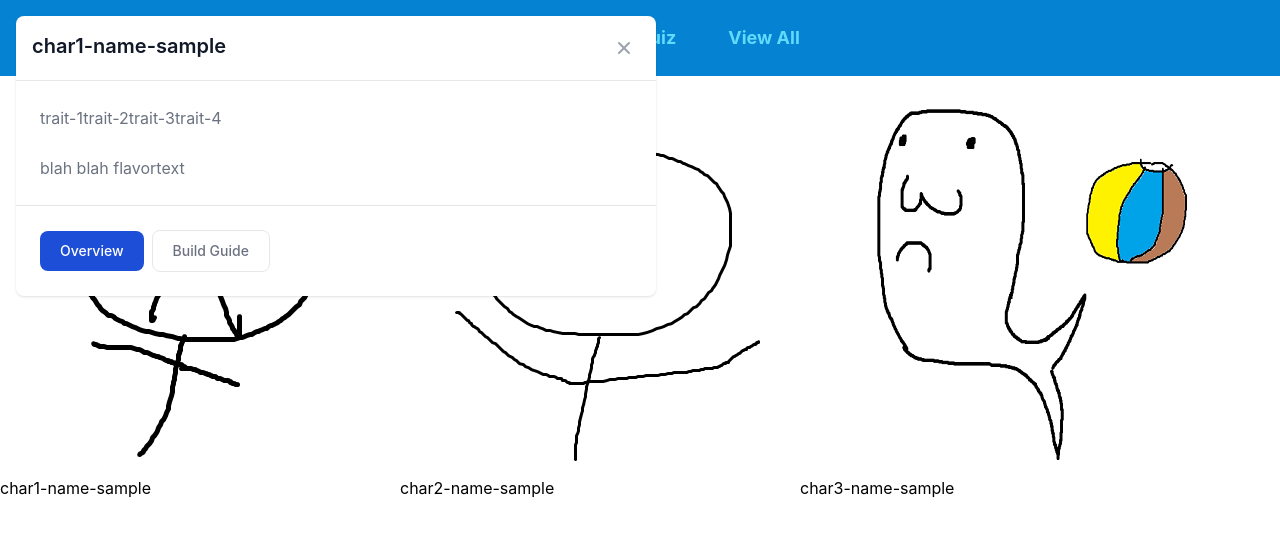
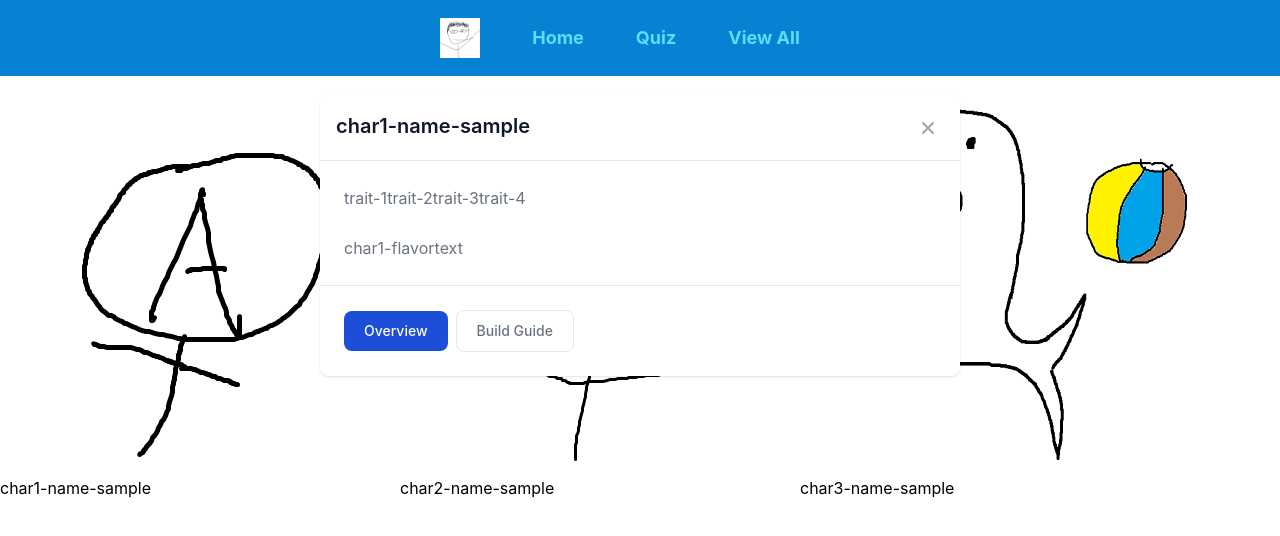
Before and after one commit to orangegarage/character-quiz, a React (Create React App) app: page /All in a window 1280 px wide. Both pictures are taken after a click on the item "char1-name-sample". Shown: the top 536 px of the page. Built offline with nearby package versions, Linux system fonts and the light colour scheme.

Commit message:
link flavortext

```diff
--- a/src/data/characters.ts
+++ b/src/data/characters.ts
@@ -5,17 +5,20 @@ export let characters = [
     name: "char1-name-sample",
     image: charA,
     traits: ["trait-1", "trait-2", "trait-3", "trait-4"],
+    flavortext: "char1-flavortext"
   },
   {
     number: 2,
     name: "char2-name-sample",
     image: charB,
     traits: ["trait-1", "trait-2", "trait-5", "trait-6"],
+    flavortext: "char2-flavortext"
   },
   {
     number: 3,
     name: "char3-name-sample",
     image: charC,
     traits: ["trait-5", "trait-6", "trait-7", "trait-8"],
+    flavortext: "char3-flavortext"
   },
 ];
--- a/src/routes/All.tsx
+++ b/src/routes/All.tsx
@@ -30,13 +30,12 @@ function AllCharacters() {
     if (index === -1) {
       return <p className="hidden">Keep it nothing </p>;
     } else {
-      console.log(index);
       return (
         <div
           id="defaultModal"
           tabIndex={-1}
           aria-hidden="true"
-          className=" overflow-y-auto overflow-x-hidden fixed top-0 right-0 left-0 z-50 w-full md:inset-0 h-modal md:h-full"
+          className="flex justify-center pt-20 overflow-y-auto overflow-x-hidden fixed top-0 right-0 left-0 z-50 w-full md:inset-0 h-modal md:h-full"
         >
           <div className="relative p-4 w-full max-w-2xl h-full md:h-auto">
             <div className="relative bg-white rounded-lg shadow dark:bg-gray-700">
@@ -47,7 +46,6 @@ function AllCharacters() {
                 <button
                   type="button"
                   className="exitbutton text-gray-400 bg-transparent hover:bg-gray-200 hover:text-gray-900 rounded-lg text-sm p-1.5 ml-auto inline-flex items-center dark:hover:bg-gray-600 dark:hover:text-white"
-                  data-modal-toggle="defaultModal"
                 >
                   <svg
                     className="w-5 h-5"
@@ -56,9 +54,9 @@ function AllCharacters() {
                     xmlns="http://www.w3.org/2000/svg"
                   >
                     <path
-                      fill-rule="evenodd"
+                      fillRule="evenodd"
                       d="M4.293 4.293a1 1 0 011.414 0L10 8.586l4.293-4.293a1 1 0 111.414 1.414L11.414 10l4.293 4.293a1 1 0 01-1.414 1.414L10 11.414l-4.293 4.293a1 1 0 01-1.414-1.414L8.586 10 4.293 5.707a1 1 0 010-1.414z"
-                      clip-rule="evenodd"
+                      clipRule="evenodd"
                     ></path>
                   </svg>
                 </button>
@@ -69,24 +67,24 @@ function AllCharacters() {
                   {characters[index].traits}
                 </p>
                 <p className="text-base leading-relaxed text-gray-500 dark:text-gray-400">
-                  blah blah flavortext
+                  {characters[index].flavortext}
                 </p>
               </div>
               <div className="flex items-center p-6 space-x-2 rounded-b border-t border-gray-200 dark:border-gray-600">
                 <button
-                  data-modal-toggle="defaultModal"
                   type="button"
                   className="text-white bg-blue-700 hover:bg-blue-800 focus:ring-4 focus:outline-none focus:ring-blue-300 font-medium rounded-lg text-sm px-5 py-2.5 text-center dark:bg-blue-600 dark:hover:bg-blue-700 dark:focus:ring-blue-800"
                 >
                   Overview
                 </button>
+                <a href= "https://stackoverflow.com/questions/41080481/in-reactjs-how-to-invoke-link-click-via-button-press" target="_blank" rel="noreferrer">
                   <button
-                  data-modal-toggle="defaultModal"
                     type="button"
                     className="text-gray-500 bg-white hover:bg-gray-100 focus:ring-4 focus:outline-none focus:ring-blue-300 rounded-lg border border-gray-200 text-sm font-medium px-5 py-2.5 hover:text-gray-900 focus:z-10 dark:bg-gray-700 dark:text-gray-300 dark:border-gray-500 dark:hover:text-white dark:hover:bg-gray-600 dark:focus:ring-gray-600"
                   >
                     Build Guide
                   </button>
+                </a>
               </div>
             </div>
           </div>
```
Lines whose indentation alone changed are shown as unchanged.
